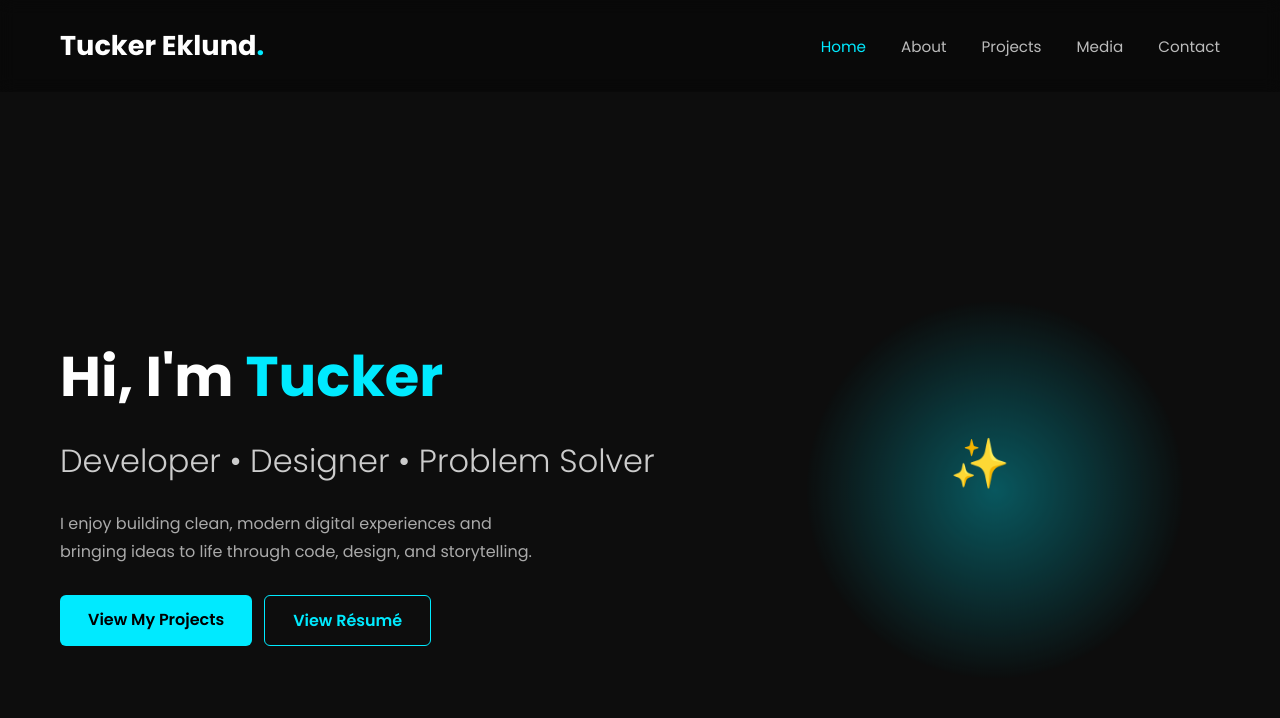
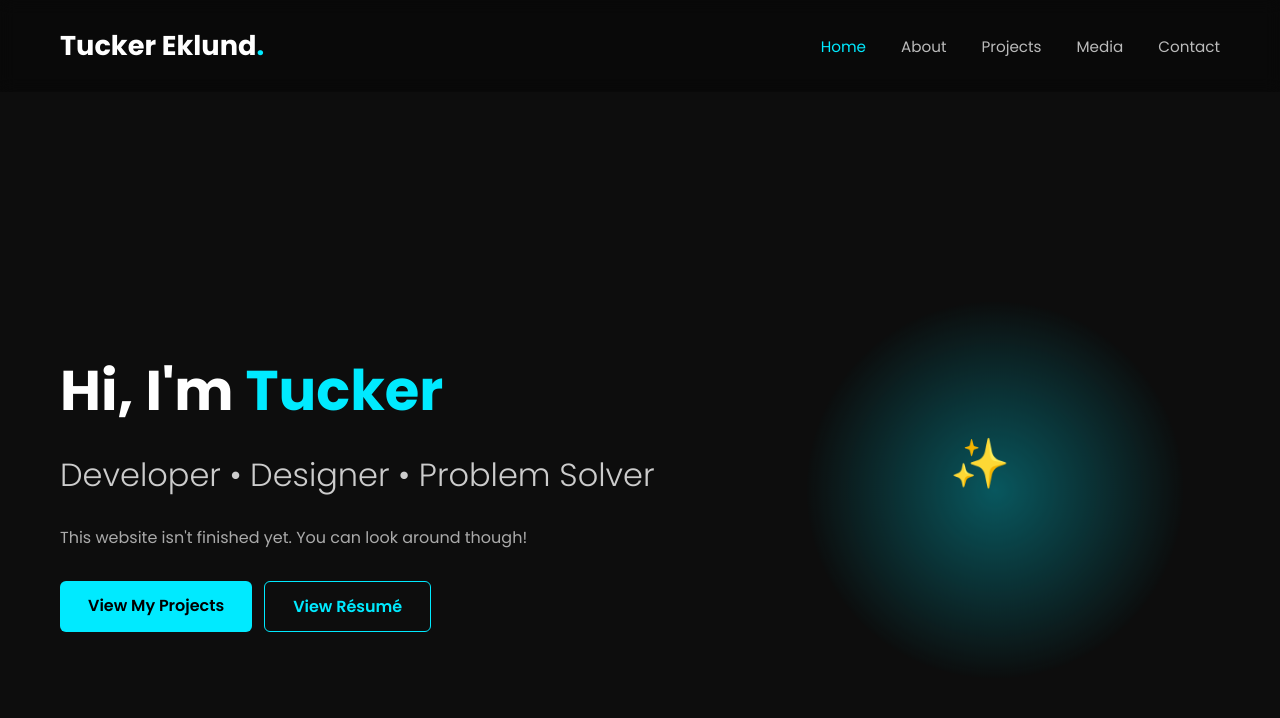
Before and after one commit to tuckereklund/tuckereklund.github.io, a plain HTML site: page index.html in a window 1280 px wide. Drawn offline with Linux system fonts and the light colour scheme.

Commit message:
Update index.html

```diff
--- a/index.html
+++ b/index.html
@@ -29,8 +29,7 @@
       <h2 class="slide-up">Developer • Designer • Problem Solver</h2>
 
       <p class="fade-in-delayed">
-        I enjoy building clean, modern digital experiences and bringing ideas to life
-        through code, design, and storytelling.
+        This website isn't finished yet. You can look around though!
       </p>
 
       <div class="hero-buttons fade-in-delayed">
```
